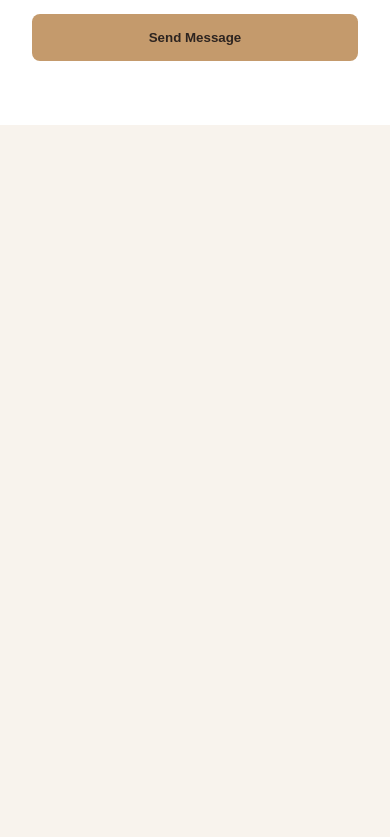
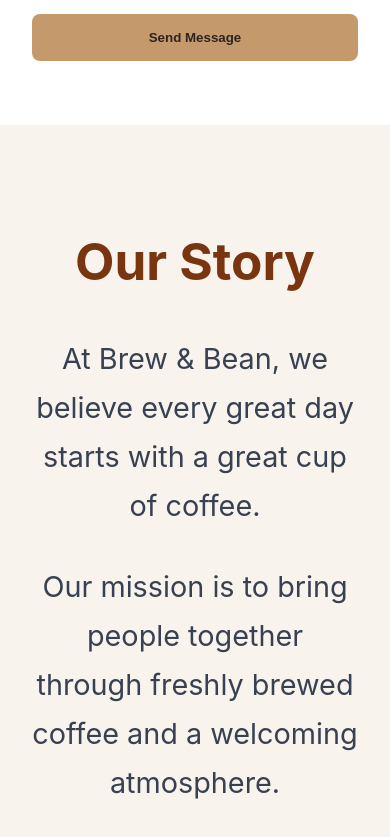
Before and after one commit to jprobussr/bean-and-brew, a React (Vite) app: page / in a window 390 px wide. Shown: the part 3028-3865 px from the top of the page. Before the commit the page ends 3153 px from the top, so only its background shows below. Built offline with nearby package versions, Linux system fonts and the light colour scheme.

Commit message:
feat: add About section with responsive-ready styling

```diff
--- a/src/App.jsx
+++ b/src/App.jsx
@@ -1,4 +1,5 @@
 import './App.css';
+import About from './components/About.jsx';
 import Contact from './components/Contact.jsx';
 import Hero from './components/Hero.jsx';
 import Menu from './components/Menu.jsx';
@@ -12,6 +13,7 @@ const App = () => {
         <Hero />
         <Menu />
         <Contact />
+        <About />
       </main>
     </>
   );
--- /dev/null
+++ b/src/components/About.css
@@ -0,0 +1,20 @@
+.about {
+  padding: 6rem 2rem;
+  max-width: 110rem;
+  margin: 0 auto;
+  text-align: center;
+}
+
+.about__title {
+  font-size: 3.2rem;
+  font-weight: 700;
+  margin-bottom: 2rem;
+  color: #78350f;
+}
+
+.about__text {
+    font-size: 1.8rem;
+    line-height: 1.7;
+    margin-bottom: 2rem;
+    color: #374151;
+}
--- /dev/null
+++ b/src/components/About.jsx
@@ -0,0 +1,21 @@
+import './About.css';
+
+const aboutContent = {
+  title: 'Our Story',
+  description:
+    'At Brew & Bean, we believe every great day starts with a great cup of coffee.',
+  mission:
+    'Our mission is to bring people together through freshly brewed coffee and a welcoming atmosphere.',
+};
+
+const About = () => {
+  return (
+    <section id="about" className="about">
+      <h2 className='about__title'>{aboutContent.title}</h2>
+      <p className='about__text'>{aboutContent.description}</p>
+      <p className='about__text'>{aboutContent.mission}</p>
+    </section>
+  );
+};
+
+export default About;
```
